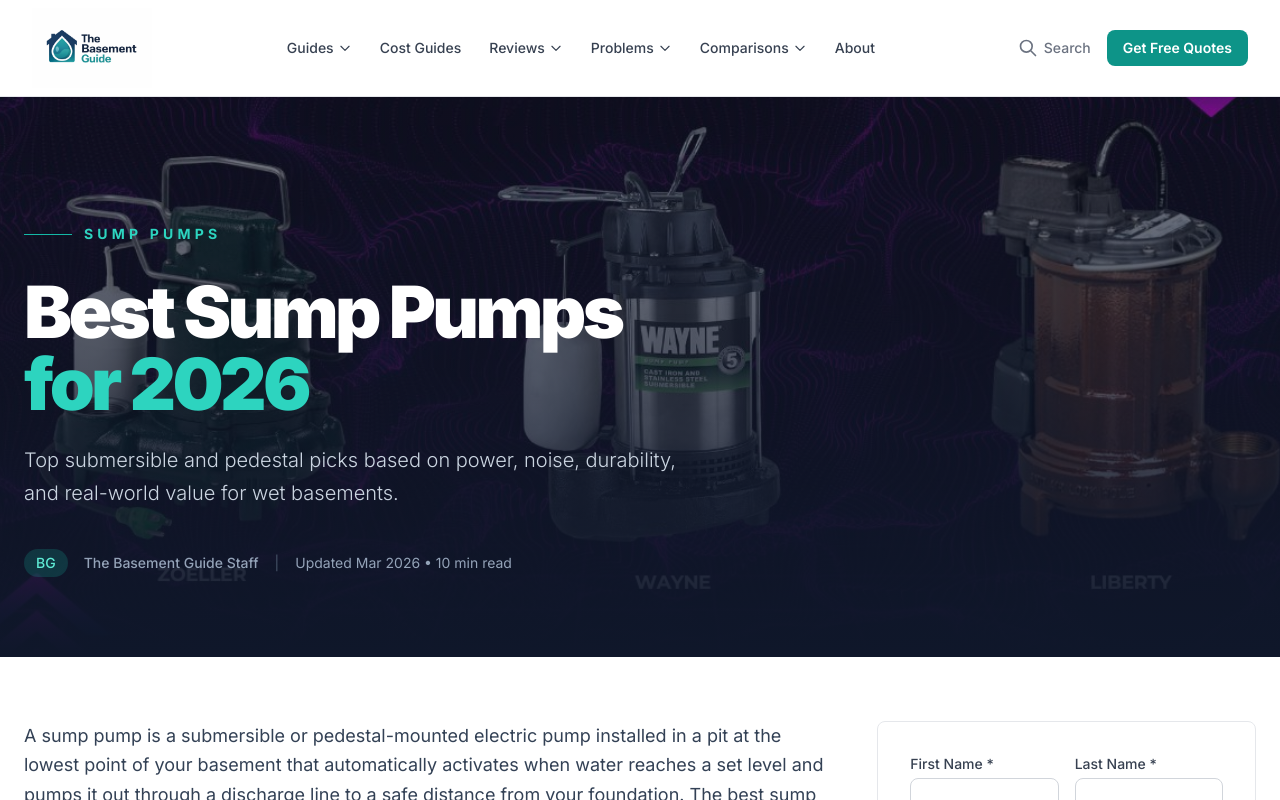
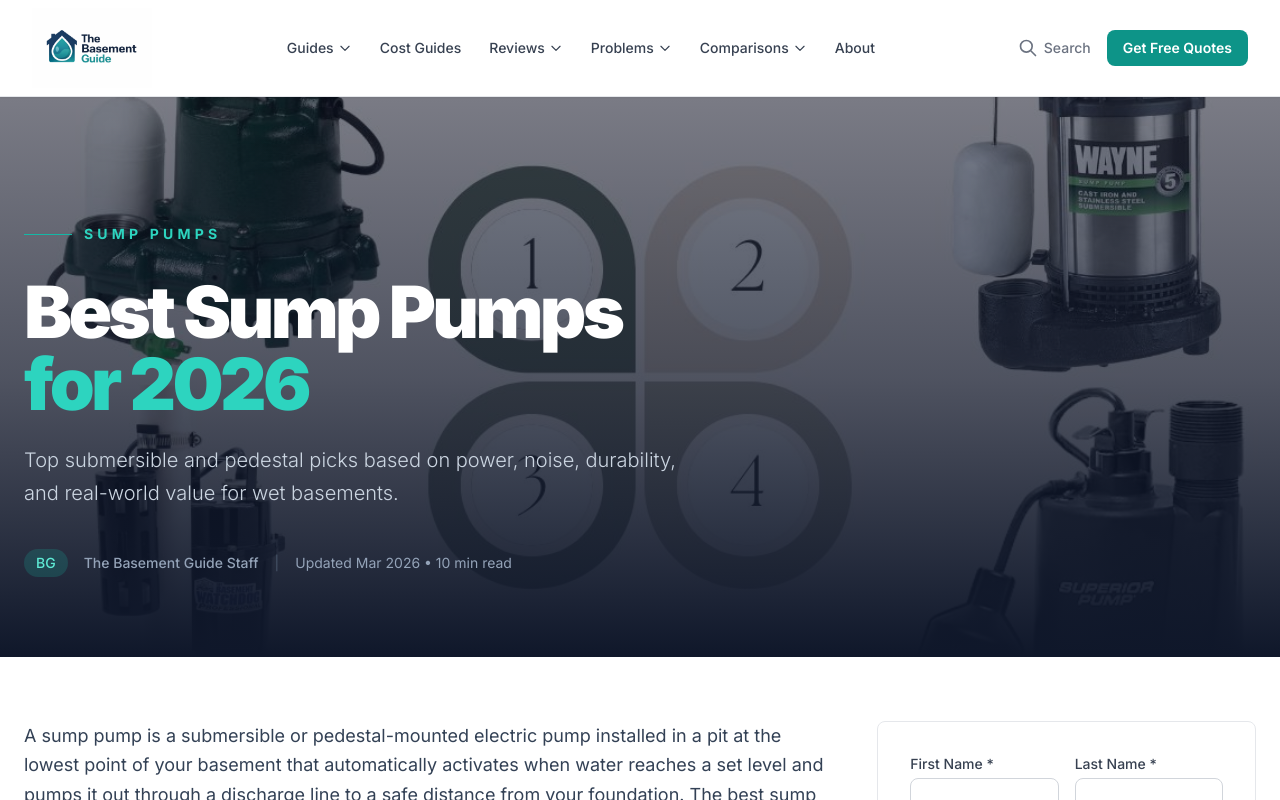
Before and after one commit to thebasementguide2026/basement-guide, a Next.js app: page /articles/best-sump-pumps-2026 in a window 1280 px wide. Shown: the top 800 px of the page. Built offline with nearby package versions, Linux system fonts and the light colour scheme.

Commit message:
Update hero image to best sumppump.jpg

```diff
--- a/app/articles/best-sump-pumps-2026/page.tsx
+++ b/app/articles/best-sump-pumps-2026/page.tsx
@@ -142,8 +142,8 @@ export default function BestSumpPumps2026() {
           }}
         />
         <Image
-          src='/Submersible.jpg'
-          alt='Best submersible sump pumps for 2026'
+          src='/best sumppump.jpg'
+          alt='Best sump pumps for 2026'
           fill
           className='object-cover opacity-45 scale-105 transition-transform duration-700 hover:scale-100'
           priority
```
